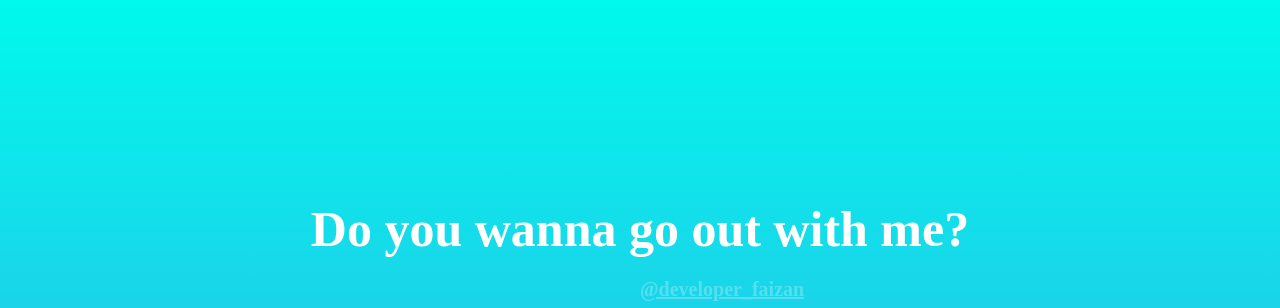
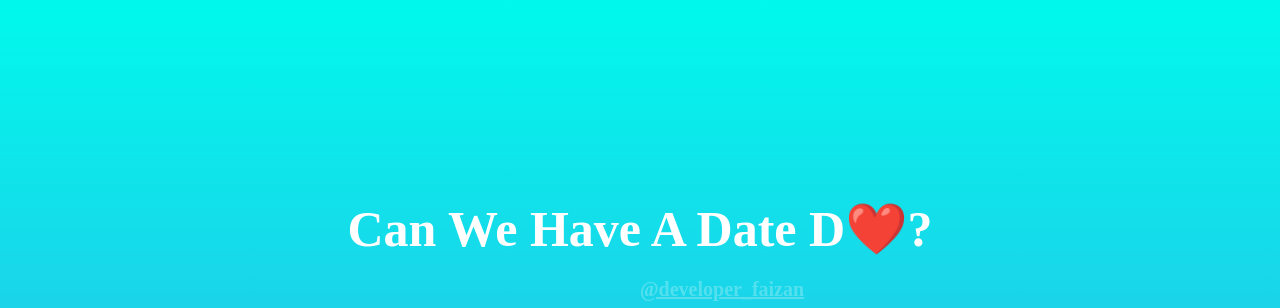
Before and after one commit to shubh0110/Dating-App, a plain HTML site: page index.html in a window 1280 px wide. Shown: the top 308 px of the page. Drawn offline with Linux system fonts and the light colour scheme.

Commit message:
index.html

```diff
--- a/index.html
+++ b/index.html
@@ -6,7 +6,7 @@
   <body>
     <div class="container">
       <div>
-        <h1 class="header_text">Do you wanna go out with me?</h1>
+        <h1 class="header_text">Can We Have A Date D❤️?</h1>
       </div>
       <p>
         <a href="https://www.instagram.com/developer_faizan//">@developer_faizan</a>
```
